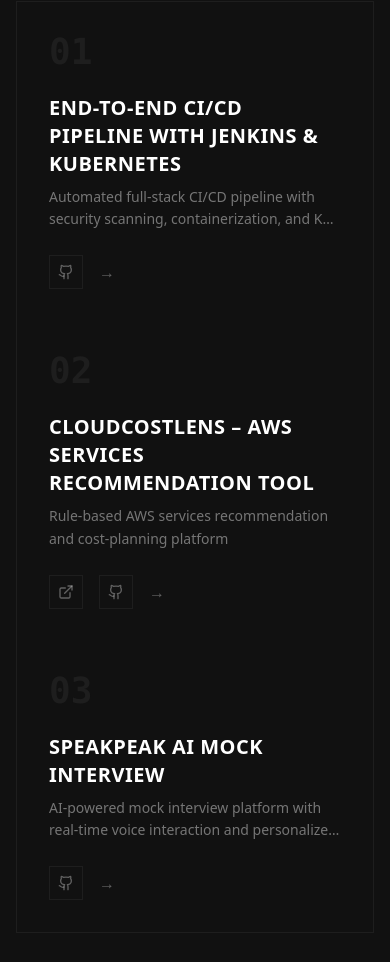
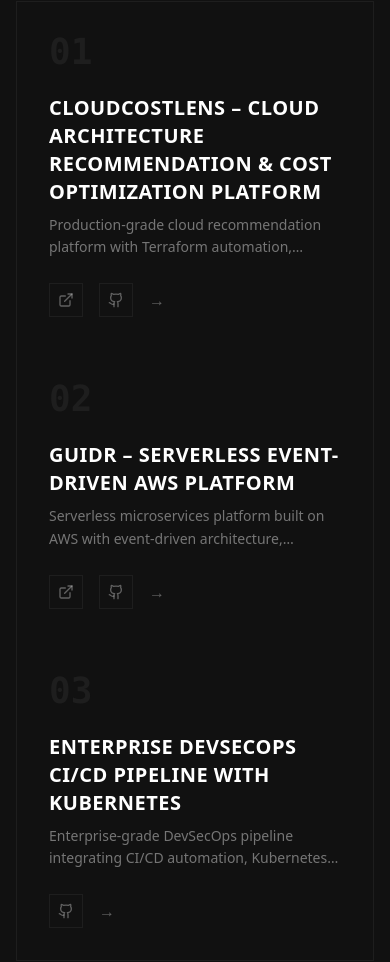
Before and after one commit to Aadi1903/Portfolio, a React (Vite) app in the folder vite-project/: page / in a window 390 px wide. Shown: the part 3923-4885 px from the top of the page. Built offline with nearby package versions, Linux system fonts and the light colour scheme.

Commit message:
update Projects data

```diff
--- a/vite-project/src/components/Portfolio.jsx
+++ b/vite-project/src/components/Portfolio.jsx
@@ -44,7 +44,7 @@
 
   /* section tracker + parallax hero */
   useEffect(() => {
-    const SECTIONS = ['home', 'about', 'skills', 'projects', 'certifications', 'journey', 'contact'];
+    const SECTIONS = ['home', 'about', 'skills', 'projects', /* 'certifications', */ 'journey', 'contact'];
     let ticking = false;
 
     const onScroll = () => {
@@ -331,7 +331,7 @@
         <TechMarquee />
 
         {/* ════════════════ CERTIFICATIONS ════════════════════════════ */}
-        <section id="certifications" className="section-pad px-4 sm:px-6 bg-[#0a0a0a] border-y border-wqf-gray">
+        {/* <section id="certifications" className="section-pad px-4 sm:px-6 bg-[#0a0a0a] border-y border-wqf-gray">
           <div className="max-w-7xl mx-auto">
             <SectionHeading label="My Credentials" heading="Certifications" accent="&amp; Badges" />
             <div className="grid sm:grid-cols-2 lg:grid-cols-3 border border-wqf-gray">
@@ -360,7 +360,7 @@
               ))}
             </div>
           </div>
-        </section>
+        </section> */}
 
         {/* ════════════════ JOURNEY ═══════════════════════════════════ */}
         <section id="journey" className="section-pad px-4 sm:px-6 bg-wqf-dark border-y border-wqf-gray">
--- a/vite-project/src/components/TopNav.jsx
+++ b/vite-project/src/components/TopNav.jsx
@@ -16,7 +16,7 @@
     { id: 'about',          label: 'About' },
     { id: 'skills',         label: 'Skills' },
     { id: 'projects',       label: 'Work' },
-    { id: 'certifications', label: 'Certs' },
+    // { id: 'certifications', label: 'Certs' },
     { id: 'journey',        label: 'Journey' },
     { id: 'contact',        label: 'Contact' },
   ];
--- a/vite-project/src/data/portfolioData.js
+++ b/vite-project/src/data/portfolioData.js
@@ -38,66 +38,91 @@
 
 export const projects = [
   {
-    title: 'End-to-End CI/CD Pipeline with Jenkins & Kubernetes',
-    description: "Automated full-stack CI/CD pipeline with security scanning, containerization, and K8's deployment",
-    detailedDescription: "Designed and implemented a complete CI/CD pipeline using Jenkins, Docker, and Kubernetes. Built a scalable infrastructure with dedicated virtual machines for Jenkins, SonarQube, and Nexus. Automated code integration, testing, security scanning, artifact management, and deployment workflows. Integrated tools like Trivy for vulnerability scanning and SonarQube for code quality analysis. Deployed containerized applications to a Kubernetes cluster with RBAC and secure authentication mechanisms.",
+    title: 'CloudCostLens – Cloud Architecture Recommendation & Cost Optimization Platform',
+    description: "Production-grade cloud recommendation platform with Terraform automation, Kubernetes deployment, DevSecOps pipeline, and scalability testing",
+    detailedDescription: "Engineered a full-stack cloud architecture recommendation platform using Spring Boot and React that suggests AWS services based on cost, scalability, and operational requirements. Automated infrastructure provisioning through Terraform workflows with auto-destroy protection to prevent unnecessary cloud spending. Implemented an enterprise-grade DevSecOps CI/CD pipeline integrating multiple security scanning tools across SAST, SCA, IaC, container, and DAST stages. Deployed containerized microservices on Kubernetes with Prometheus and Grafana observability, Ansible automation, and Docker multi-stage builds. Conducted k6 load and stress testing achieving ~1,200 requests/sec with 1,000 concurrent users while identifying infrastructure bottlenecks through ramp-up testing at 3,000 VUs.",
+
     tech: [
-      "Jenkins", "Docker", "Kubernetes", "SonarQube", "Nexus", "Trivy", "Linux", "Git"
+      "Java", "Spring Boot", "React.js", "MySQL", "Terraform", "Docker", "Kubernetes", "Jenkins", "Ansible",
+      "Prometheus", "Grafana", "k6", "Trivy", "Checkov", "OWASP ZAP", "Semgrep", "AWS", "Render"
     ],
+
+    github: 'https://github.com/Aadi1903/CloudCostLens',
+    demo: 'https://cloudcostlens.onrender.com',
+
+    features: [
+      "AWS cloud architecture recommendation engine",
+      "One-click Terraform provisioning workflow",
+      "Automated resource cleanup and auto-destroy protection",
+      "Enterprise DevSecOps CI/CD pipeline",
+      "Integrated SAST, SCA, IaC, DAST, and container security scanning",
+      "Docker multi-stage containerization",
+      "Kubernetes-based orchestration and deployment",
+      "Prometheus and Grafana observability dashboards",
+      "Ansible-based infrastructure automation",
+      "k6 load and stress testing up to 3,000 virtual users",
+      "Scalability analysis with throughput and latency monitoring",
+      "Real-time backend and infrastructure monitoring"
+    ]
+
+  },
+  {
+    title: 'Guidr – Serverless Event-Driven AWS Platform',
+    description: "Serverless microservices platform built on AWS with event-driven architecture, distributed tracing, observability, and automated CI/CD workflows",
+    detailedDescription: "Architected and deployed a production-grade serverless platform on AWS integrating 15+ managed services including Lambda, API Gateway, DynamoDB, Cognito, SQS, SNS, SES, EventBridge, CloudFront, S3, X-Ray, CloudWatch RUM, Systems Manager, Rekognition, and AWS CDK. Designed an event-driven microservices architecture enabling asynchronous communication and scalable notification workflows across multiple AWS services. Implemented full-stack observability using AWS X-Ray distributed tracing and CloudWatch RUM for real-user monitoring, enabling end-to-end request visibility from frontend interactions to backend services and DynamoDB. Automated infrastructure provisioning and deployment pipelines using AWS CDK, Docker, CodePipeline, and CodeBuild, enabling scalable cloud-native deployments with near-zero operational overhead within AWS Free Tier limits.",
+
+    tech: [
+      "AWS Lambda", "API Gateway", "DynamoDB", "Cognito", "SQS", "SNS", "SES", "EventBridge", "CloudFront",
+      "S3", "AWS X-Ray", "CloudWatch RUM", "AWS CDK", "Docker", "CodePipeline", "CodeBuild", "React.js", "Java"
+    ],
+
+    github: 'https://github.com/Aadi1903/Guidr',
+    demo: 'https://d3k03ku5qbyly4.cloudfront.net',
+
+    features: [
+      "Serverless event-driven microservices architecture",
+      "Integration of 15+ AWS managed services",
+      "Distributed tracing using AWS X-Ray",
+      "Real-user frontend monitoring with CloudWatch RUM",
+      "Asynchronous communication using SQS, SNS, and EventBridge",
+      "Automated email notification workflows using SES",
+      "Secure authentication and authorization with Cognito",
+      "Scalable object storage and CDN delivery using S3 and CloudFront",
+      "Infrastructure as Code using AWS CDK (Java)",
+      "Automated CI/CD pipeline using CodePipeline and CodeBuild",
+      "Docker-based containerized Lambda packaging",
+      "Cloud-native deployment optimized for AWS Free Tier"
+    ]
+
+  },
+  {
+    title: 'Enterprise DevSecOps CI/CD Pipeline with Kubernetes',
+    description: "Enterprise-grade DevSecOps pipeline integrating CI/CD automation, Kubernetes deployment, security scanning, and container orchestration",
+    detailedDescription: "Designed and implemented an enterprise-grade DevSecOps CI/CD pipeline using Jenkins, Docker, Kubernetes, SonarQube, Nexus, and Trivy to automate code integration, testing, security validation, artifact management, and deployment workflows. Configured Kubernetes clusters with RBAC-based access control and secure authentication mechanisms for container orchestration and scalable deployments. Integrated multiple security and quality analysis stages including vulnerability scanning, code quality inspection, and artifact lifecycle management to improve deployment reliability and reduce manual intervention across the software delivery pipeline.",
+
+    tech: [
+      "Jenkins", "Docker", "Kubernetes", "SonarQube", "Nexus", "Trivy",
+      "Linux", "Git", "CI/CD", "RBAC"
+    ],
+
     github: 'https://github.com/Aadi1903/GameReview',
     demo: '#',
+
     features: [
-      "Automated CI/CD pipeline (build, test, deploy)",
-      "Kubernetes cluster setup and deployment",
-      "Docker-based containerization",
+      "End-to-end DevSecOps CI/CD automation",
+      "Jenkins-based build, test, and deployment workflows",
+      "Docker-based application containerization",
+      "Kubernetes cluster deployment and orchestration",
+      "Role-Based Access Control (RBAC) implementation",
       "Code quality analysis using SonarQube",
-      "Vulnerability scanning using Trivy",
-      "Artifact management with Nexus",
-      "Role-Based Access Control (RBAC) implementation",
+      "Artifact lifecycle management using Nexus",
+      "Container vulnerability scanning using Trivy",
       "Secure authentication between Jenkins and Kubernetes",
-      "Email notifications for pipeline status",
-      "Infrastructure setup using virtual machines"
-    ],
-  },
-  {
-    title: "CloudCostLens – AWS Services Recommendation Tool",
-    description: "Rule-based AWS services recommendation and cost-planning platform",
-    detailedDescription: "Developed a full-stack web application that simplifies AWS architecture selection using a deterministic, rule-based approach. The system analyzes user requirements such as scalability, availability, workload type, and budget to recommend optimized cloud architectures. Includes a clear architecture flow representation to explain service dependencies and cost–performance trade-offs. The application is containerized using Docker, with infrastructure planning defined through Terraform for consistent and reproducible deployments.",
-    tech: [
-      "Spring Boot",
-      "React",
-      "Docker",
-      "Terraform",
-      "Rule-Based Logic",
-      "REST APIs",
-      "Git/GitHub"
-    ],
-    github: "https://github.com/Aadi1903/CloudCostLens",
-    demo: "https://cloudcostlens.onrender.com",
-    features: [
-      "Requirement-driven AWS Services recommendations",
-      "Rule-based decision engine for service selection",
-      "Architecture flow visualization with cost trade-offs",
-      "Containerized deployment using Docker",
-      "Infrastructure planning using Terraform",
-      "Clean and scalable full-stack design"
+      "Automated deployment from Git commits to Kubernetes",
+      "Scalable and reliable cloud-native deployment workflow",
+      "Reduced manual deployment and validation efforts"
     ]
-  },
-  {
-    title: "SpeakPeak AI Mock Interview",
-    description: "AI-powered mock interview platform with real-time voice interaction and personalized feedback",
-    detailedDescription: "Developed a full-stack AI mock interview platform using Next.js 14, TypeScript, and VAPI voice AI. The system conducts realistic technical interviews with voice interaction, provides real-time feedback, and generates comprehensive performance analysis. Features include multi-language support, role-based interviews, and detailed analytics dashboard.",
-    tech: ["Next.js 14", "TypeScript", "Tailwind CSS", "VAPI AI", "WebRTC", "Node.js", "MongoDB", "Shadcn/ui"],
-    github: "https://github.com/Aadi1903/SpeakPeak",
-    demo: "#",
-    features: [
-      "Real-time voice AI interviews",
-      "Personalized feedback generation",
-      "Multi-language support",
-      "Technical & behavioral questions",
-      "Performance analytics dashboard",
-      "Role-based interview scenarios"
-    ],
+
   },
 ];
 
```
